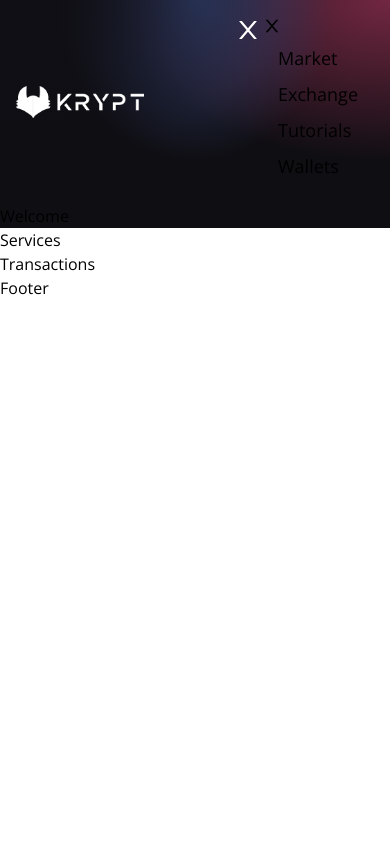
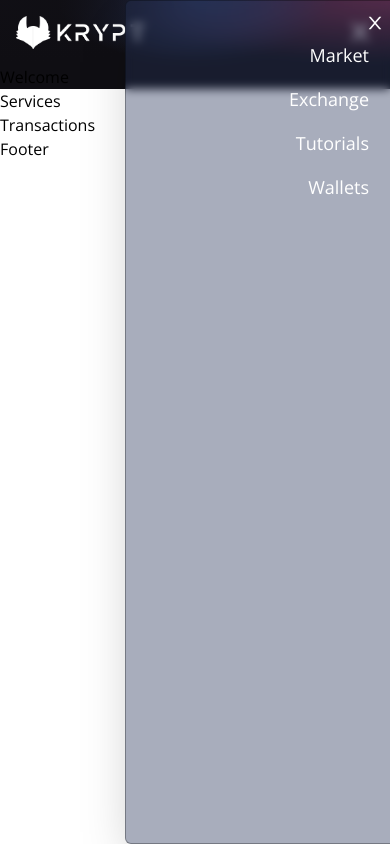
Before and after one commit to Dozie2001/Krypt-finances, a React (Vite) app in the folder client/: page / in a window 390 px wide. Both pictures are taken after a click on the icon 360 px from the left and 32 px from the top of the page. Built offline with nearby package versions, Linux system fonts and the light colour scheme.

Commit message:
Done with Nav Bar

```diff
--- a/client/src/components/Navbar.jsx
+++ b/client/src/components/Navbar.jsx
@@ -32,7 +32,9 @@ const Navbar = () => {
                 ? <AiOutlineClose fontSize={28} className="text-white className=text-white md:hidden cursor-pointer" onClick={() => setToggleMenu(false)}/>
                 : <HiMenuAlt4 fontSize={28} className="text-white className=text-white md:hidden cursor-pointer" onClick={() => setToggleMenu(true)} />}
                 {toggleMenu && (
-                    <ul>
+                    <ul className="z-10 fixed -top-0 -right-2 p-3 w-[70vw] h-screen shadow-2xl md:hidden list-none
+                    flex flex-col justify-start items-end rounded-md blue-glassmorphism text-white"
+                  >
                         <li className='text-xl' w-full my-2>
                             <AiOutlineClose onClick={() => setToggleMenu(false)} />
 
```
